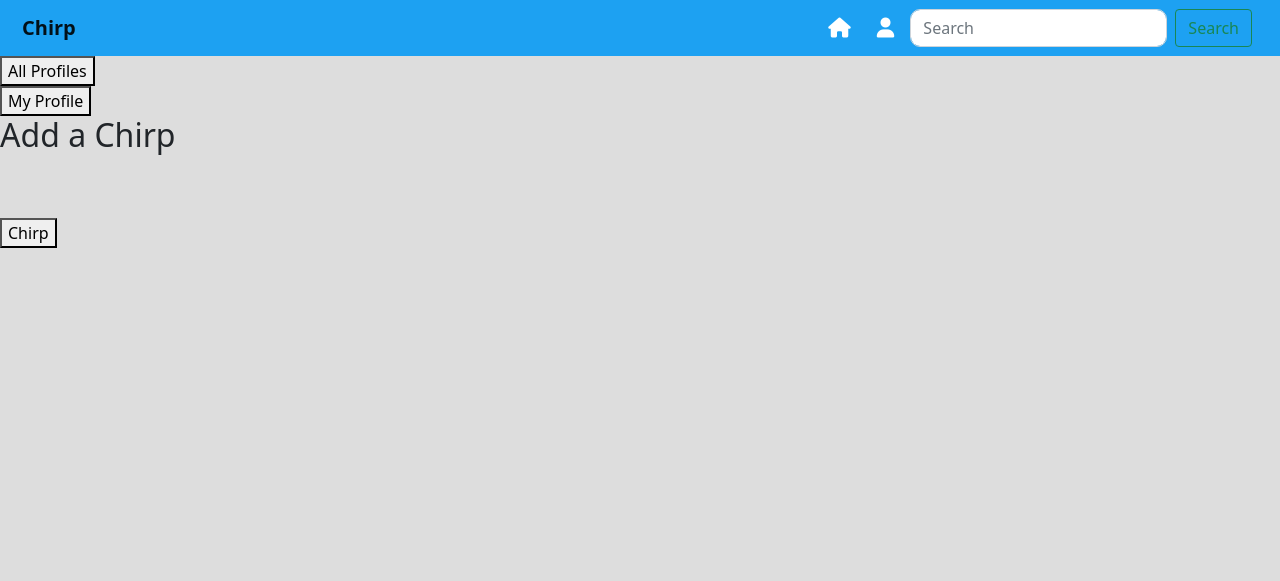
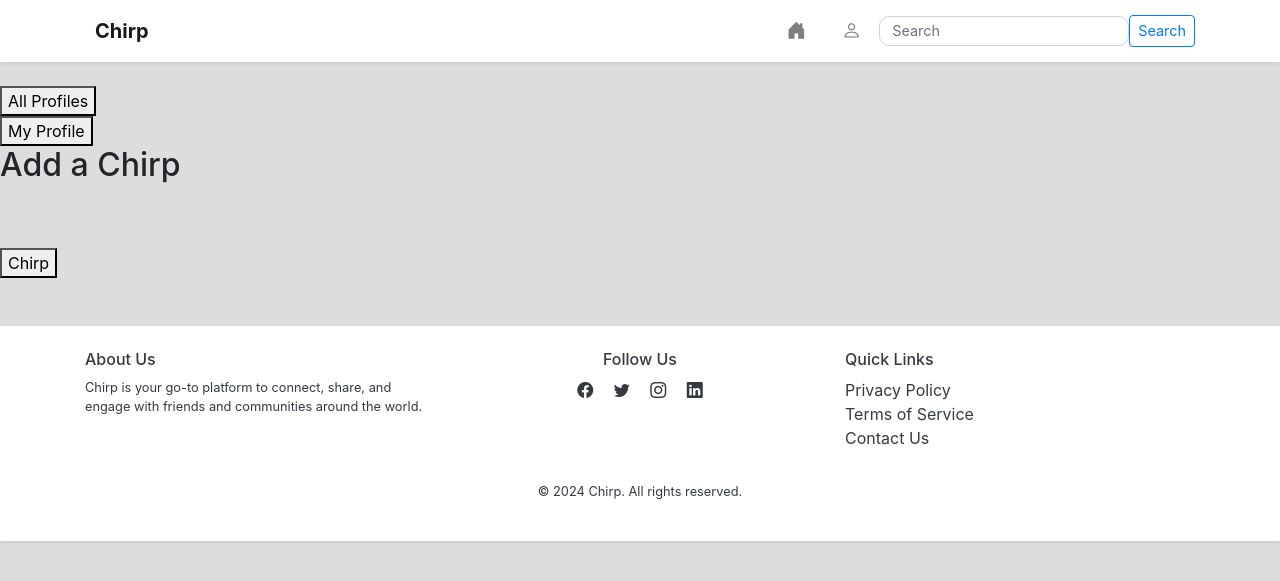
Before and after one commit to DennisCodeInstituteBC/Chirp, a Django app: page / in a window 1280 px wide. Shown: the top 581 px of the page. Run offline with Django 4.2, Linux system fonts and the light colour scheme; some libraries are stand-ins or nearby versions.

Commit message:
Reapply "Merge remote-tracking branch 'refs/remotes/origin/main'"
This reverts commit 87f7939c9f20e251a44a67fb5ece01568acad8c6.

```diff
--- a/templates/chirpsocial/base.html
+++ b/templates/chirpsocial/base.html
@@ -14,39 +14,133 @@
     <!-- Links got additinal css from child templaces -->
     {% endblock extra-css %}
     <!-- !-- Bootstrap CSS -->
-    <link href="https://cdn.jsdelivr.net/npm/bootstrap@5.1.3/dist/css/bootstrap.min.css" rel="stylesheet" integrity="sha384-1BmE4kWBq78iYhFldvKuhfTAU6auU8tT94WrHftjDbrCEXSU1oBoqyl2QvZ6jIW3" crossorigin="anonymous">
-    <link rel="stylesheet" href="https://cdnjs.cloudflare.com/ajax/libs/font-awesome/6.0.0-beta3/css/all.min.css">
+    <link href="https://stackpath.bootstrapcdn.com/bootstrap/4.5.2/css/bootstrap.min.css" rel="stylesheet">
+    <link rel="stylesheet" href="https://cdnjs.cloudflare.com/ajax/libs/bootstrap-icons/1.10.5/font/bootstrap-icons.min.css">
+        <style>
+        .form-group {
+            position: relative;
+        }
 
+        .form-group textarea {
+            padding-top: 30px; /* Adjust padding to make space for the placeholder */
+        }
+
+        .form-group .placeholder-text {
+            position: absolute;
+            top: 10px;
+            left: 15px;
+            color: #6c757d;
+            pointer-events: none;
+            transition: 0.2s ease;
+        }
+
+        .form-group textarea:focus + .placeholder-text,
+        .form-group textarea:not(:placeholder-shown) + .placeholder-text {
+            top: -10px;
+            left: 12px;
+            font-size: 12px;
+            color: #007bff;
+        }
+
+        .comment-box {
+            border: 1px solid #ddd;
+            border-radius: 5px;
+            padding: 15px;
+            background-color: #f8f9fa;
+        }
+
+        .comment-date {
+            font-size: 0.85rem;
+            color: #6c757d;
+            text-align: left;
+        }
+        .navbar {
+            padding: 0.5rem 1rem; /* Make the navbar smaller */
+        }
+
+        .nav-link i {
+            font-size: 1.2rem; /* Adjust icon size for better visibility */
+        }
+
+        .form-control {
+            height: 30px; /* Reduce the height of the search input */
+            font-size: 0.9rem;
+        }
+
+        .btn-outline-primary {
+            padding: 0.25rem 0.5rem; /* Smaller button for the search */
+            font-size: 0.9rem;
+        }
+    </style>
  </head>
  <body  class="main-body">
-   <!-- Nav Bar -->
-   <nav class="navbar navbar-expand-lg navbar-light">
-    <div class="container-fluid">
-        <a class="navbar-brand" href="#">Chirp</a>
-        <button class="navbar-toggler" type="button" data-bs-toggle="collapse" data-bs-target="#navbarNav" aria-controls="navbarNav" aria-expanded="false" aria-label="Toggle navigation">
-            <span class="navbar-toggler-icon"></span>
-        </button>
-        <div class="collapse navbar-collapse" id="navbarNav">
-          <div class="ms-auto d-flex align-items-center">
-              <a href="#" class="me-3">
-                  <i class="fas fa-home"></i>
-              </a>
-              <a href="#" class="me-3">
-                  <i class="fas fa-user"></i>
-              </a>
-                <form class="d-flex me-3">
-                    <input class="form-control me-2" type="search" placeholder="Search" aria-label="Search">
-                    <button class="btn btn-outline-success" type="submit">Search</button>
-                </form>
 
+       <!-- Navbar Section -->
+    <nav class="navbar navbar-expand-lg navbar-light bg-white shadow-sm mb-4">
+        <div class="container">
+            <a class="navbar-brand" href="#">Chirp</a>
+            <button class="navbar-toggler" type="button" data-toggle="collapse" data-target="#navbarContent" aria-controls="navbarContent" aria-expanded="false" aria-label="Toggle navigation">
+                <span class="navbar-toggler-icon"></span>
+            </button>
+            <div class="collapse navbar-collapse justify-content-end" id="navbarContent">
+                <ul class="navbar-nav align-items-center mb-2 mb-lg-0">
+                    <li class="nav-item">
+                        <a class="nav-link" href="#" title="Home"><i class="bi bi-house-door-fill"></i></a>
+                    </li>
+                    <li class="nav-item">
+                        <a class="nav-link" href="#" title="Login"><i class="bi bi-person"></i></a>
+                    </li>
+                    <li class="nav-item ms-3">
+                        <form class="d-flex align-items-center">
+                            <input class="form-control me-2" type="search" placeholder="Search" aria-label="Search">
+                            <button class="btn btn-outline-primary" type="submit">Search</button>
+                        </form>
+                    </li>
+                </ul>
             </div>
         </div>
-    </div>
-</nav>
+    </nav>
 
    {%block content%}
         <!-- Child templates for content -->
    {%endblock%}
 
+   <footer class="bg-white text-dark py-4 shadow-sm mt-5">
+    <div class="container">
+        <div class="row">
+            <!-- Left Section: About Text -->
+            <div class="col-md-4 mb-3 mb-md-0">
+                <h6 class="fw-bold">About Us</h6>
+                <p class="small">Chirp is your go-to platform to connect, share, and engage with friends and communities around the world.</p>
+            </div>
+
+            <!-- Center Section: Social Media Icons -->
+            <div class="col-md-4 mb-3 mb-md-0 text-center">
+                <h6 class="fw-bold">Follow Us</h6>
+                <a href="#" class="text-dark mx-2"><i class="bi bi-facebook"></i></a>
+                <a href="#" class="text-dark mx-2"><i class="bi bi-twitter"></i></a>
+                <a href="#" class="text-dark mx-2"><i class="bi bi-instagram"></i></a>
+                <a href="#" class="text-dark mx-2"><i class="bi bi-linkedin"></i></a>
+            </div>
+
+            <!-- Right Section: Quick Links -->
+            <div class="col-md-4 text-md-end">
+                <h6 class="fw-bold">Quick Links</h6>
+                <ul class="list-unstyled">
+                    <li><a href="#" class="text-dark">Privacy Policy</a></li>
+                    <li><a href="#" class="text-dark">Terms of Service</a></li>
+                    <li><a href="#" class="text-dark">Contact Us</a></li>
+                </ul>
+            </div>
+        </div>
+        <div class="text-center mt-3">
+            <p class="small">&copy; 2024 Chirp. All rights reserved.</p>
+        </div>
+    </div>
+</footer>
+
+   <script src="https://code.jquery.com/jquery-3.5.1.slim.min.js"></script>
+   <script src="https://cdn.jsdelivr.net/npm/@popperjs/core@2.9.3/dist/umd/popper.min.js"></script>
+   <script src="https://stackpath.bootstrapcdn.com/bootstrap/4.5.2/js/bootstrap.min.js"></script>
  </body>
  </html>
```
